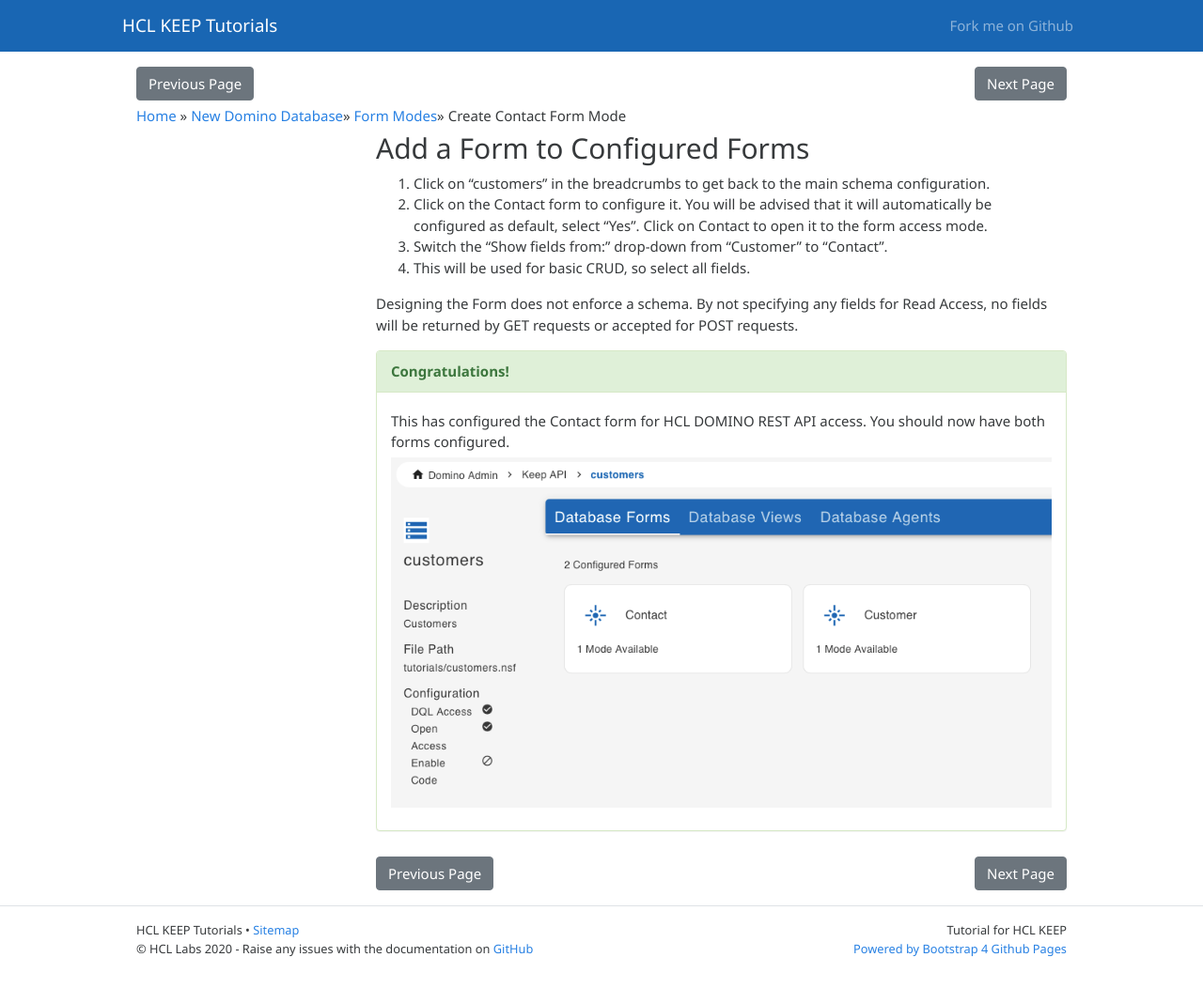
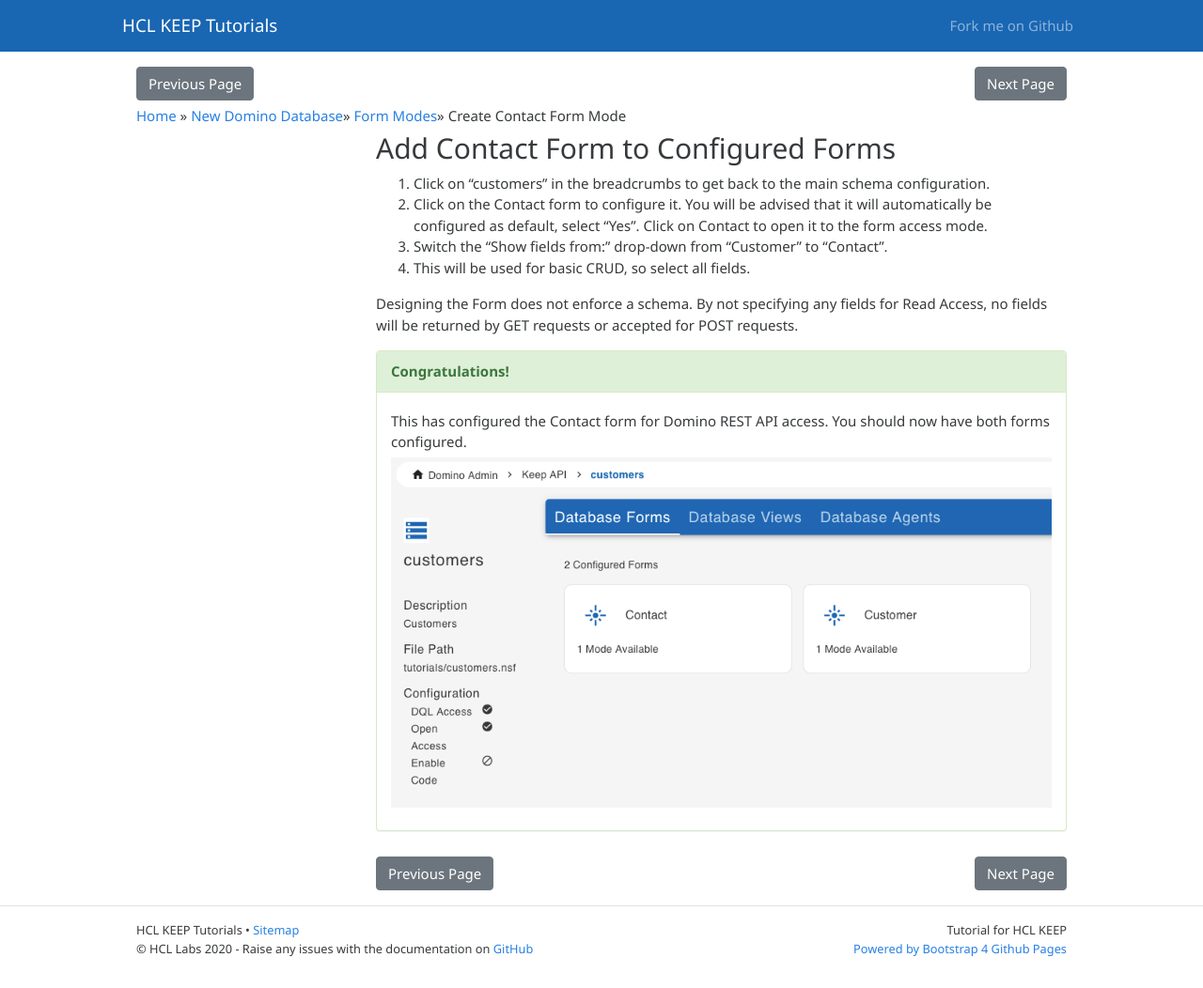
Before and after one commit to HCL-TECH-SOFTWARE/domino-keep-tutorials, a Jekyll site: the page built from pages/domino-new/formModes/contact.md, in a window 1280 px wide. Shown: the whole page at 94% size. Built offline with Jekyll 4.4.1, drawn with Linux system fonts in a browser that asks for light colours.

Commit message:
Update contact.md

```diff
--- a/pages/domino-new/formModes/contact.md
+++ b/pages/domino-new/formModes/contact.md
@@ -12,7 +12,7 @@
 
 {::options parse_block_html="true" /}
 
-## Add a Form to Configured Forms
+## Add Contact Form to Configured Forms
 
 1. Click on "customers" in the breadcrumbs to get back to the main schema configuration.
 2. Click on the Contact form to configure it. You will be advised that it will automatically be configured as default, select "Yes". Click on Contact to open it to the form access mode.
@@ -26,7 +26,7 @@
 {: .panel-heading}
 <div class="panel-body">
 
-This has configured the Contact form for HCL DOMINO REST API access. You should now have both forms configured.
+This has configured the Contact form for Domino REST API access. You should now have both forms configured.
 ![Form Access Modes Configured](../images/formModes/form_modes_configured.png)
 </div>
 </div>
```
